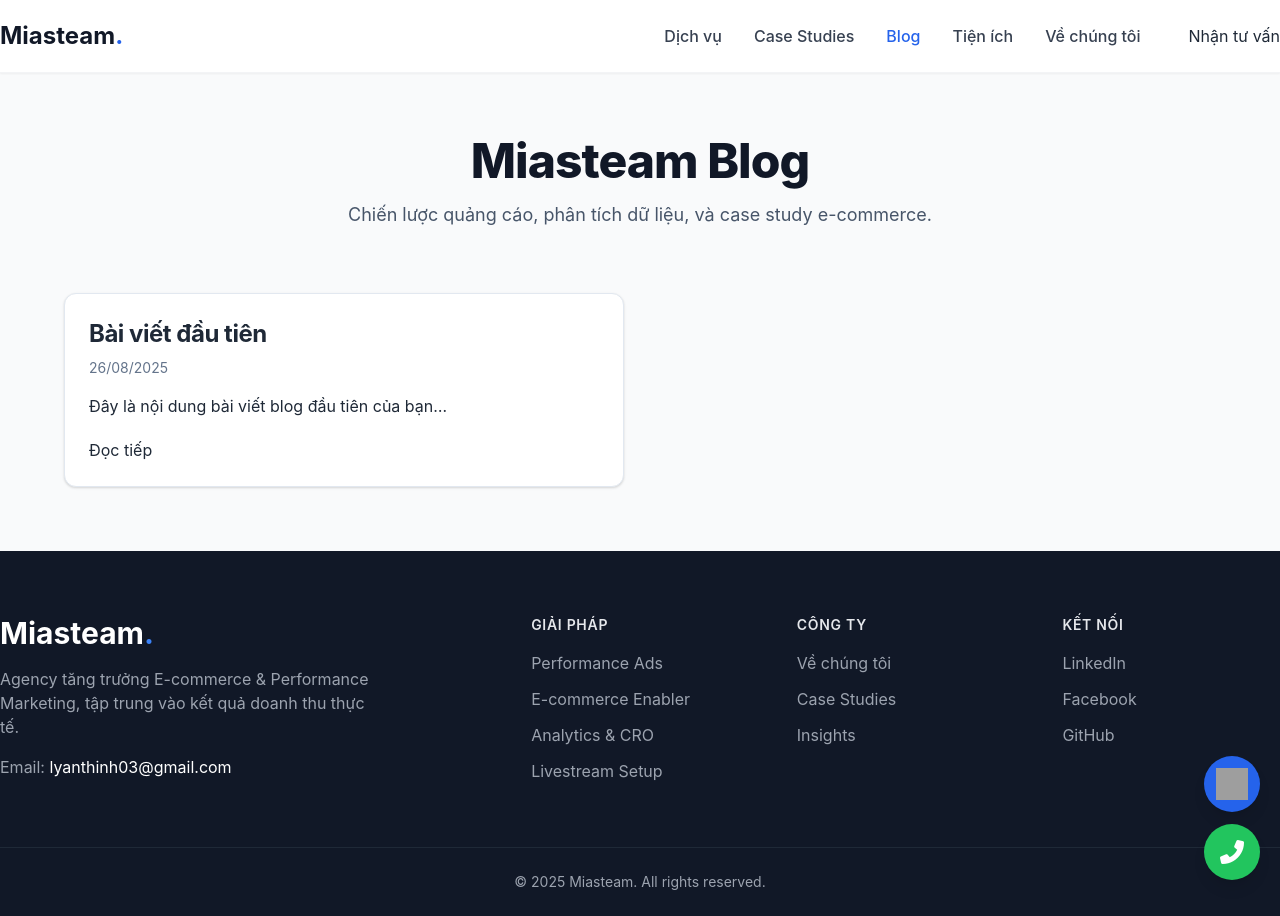
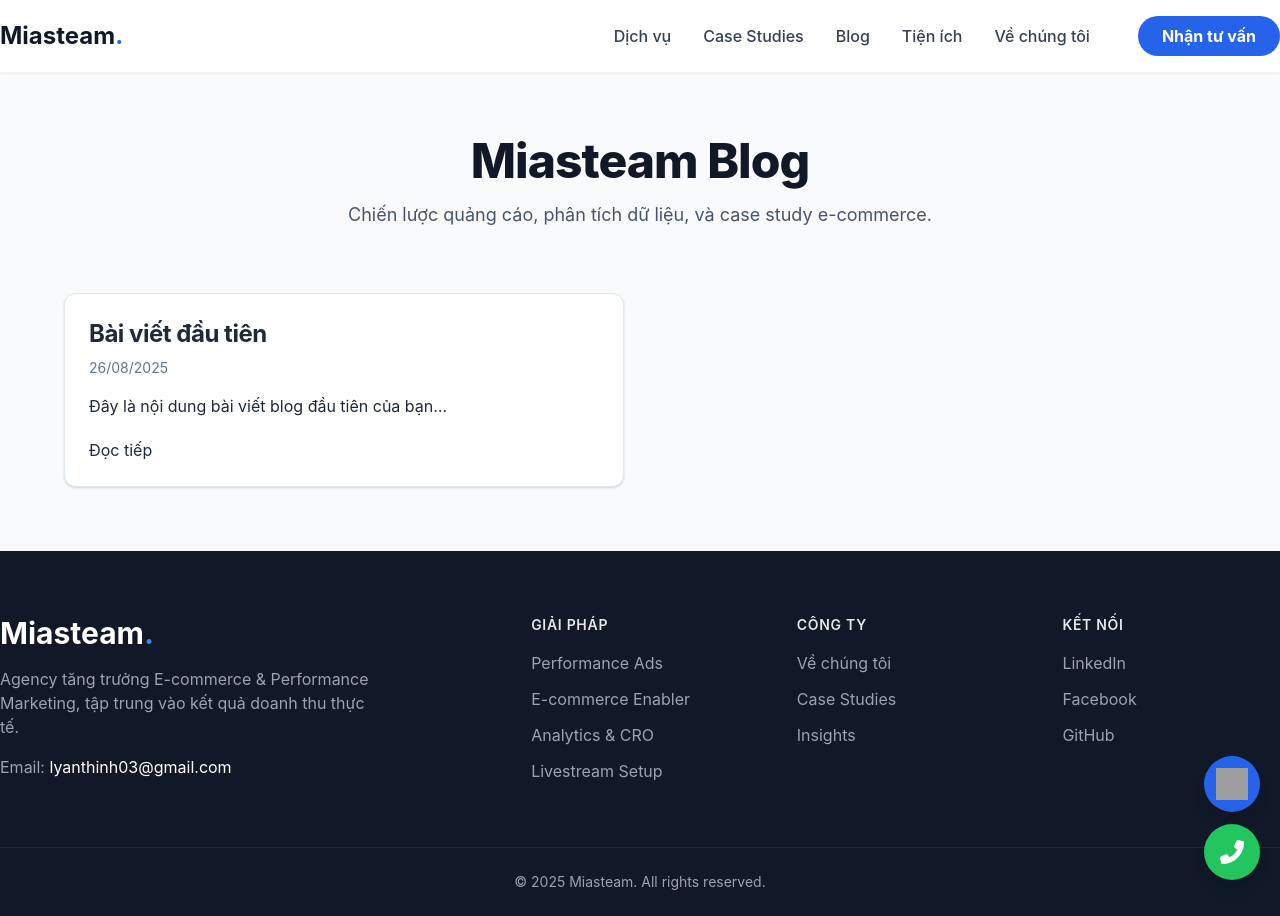
Before and after one commit to pixelaquarius/Website-MIAS, a Jekyll site: the page built from blog/index.html, in a window 1280 px wide. Built offline with Jekyll 4.4.1, drawn with Linux system fonts in a browser that asks for light colours; nearby versions of some CDN libraries; grey boxes are pictures that could not be loaded.

Commit message:
Update header.html

```diff
--- a/_includes/header.html
+++ b/_includes/header.html
@@ -1,55 +1,44 @@
 <header x-data="{ open: false }" class="sticky top-0 z-50 bg-white/95 backdrop-blur-sm shadow-sm border-b border-gray-100">
-  <div class="container mx-auto flex items-center justify-between py-5">
+  <div class="container mx-auto flex items-center justify-between py-4 px-4 md:px-0">
 
-    <a href="/" class="text-2xl font-bold text-gray-900" id="nav-link-logo">
-      Miasteam<span class="text-blue-600">.</span> </a>
+    <a href="{{ site.baseurl }}/" class="text-2xl font-bold text-gray-900">
+      Miasteam<span class="text-blue-600">.</span>
+    </a>
 
     <nav class="hidden md:flex items-center gap-8">
-      <a href="/agency/" id="nav-link-agency" class="font-medium {% if page.url contains '/agency/' %}text-blue-600{% else %}text-gray-700 hover:text-blue-600{% endif %} transition-colors">
-        Dịch vụ
-      </a>
-      <a href="/case-studies/" id="nav-link-case-studies" class="font-medium {% if page.url contains '/case-studies/' %}text-blue-600{% else %}text-gray-700 hover:text-blue-600{% endif %} transition-colors">
-        Case Studies
-      </a>
-      <a href="/blog/" id="nav-link-blog" class="font-medium {% if page.url contains '/blog/' %}text-blue-600{% else %}text-gray-700 hover:text-blue-600{% endif %} transition-colors">
-        Blog
-      </a>
-      <a href="/utilities/" id="nav-link-utilities" class="font-medium {% if page.url contains '/utilities/' %}text-blue-600{% else %}text-gray-700 hover:text-blue-600{% endif %} transition-colors">
-        Tiện ích
-      </a>
-      <a href="/about/" id="nav-link-about" class="font-medium {% if page.url == '/about/' %}text-blue-600{% else %}text-gray-700 hover:text-blue-600{% endif %} transition-colors">
-        Về chúng tôi
-      </a>
-
-      <a href="/agency/#contact-form" class="btn-primary ml-4" id="nav-btn-contact">
+      <a href="{{ site.baseurl }}/agency/" class="font-medium text-gray-700 hover:text-blue-600 transition-colors">Dịch vụ</a>
+      <a href="{{ site.baseurl }}/case-studies/" class="font-medium text-gray-700 hover:text-blue-600 transition-colors">Case Studies</a>
+      <a href="{{ site.baseurl }}/blog/" class="font-medium text-gray-700 hover:text-blue-600 transition-colors">Blog</a>
+      <a href="{{ site.baseurl }}/utilities/" class="font-medium text-gray-700 hover:text-blue-600 transition-colors">Tiện ích</a>
+      <a href="{{ site.baseurl }}/about/" class="font-medium text-gray-700 hover:text-blue-600 transition-colors">Về chúng tôi</a>
+      <a href="{{ site.baseurl }}/agency/#contact-form" class="btn-primary ml-4 px-6 py-2 bg-blue-600 text-white rounded-full font-bold hover:bg-blue-700 transition-all">
         Nhận tư vấn
       </a>
     </nav>
 
     <div class="md:hidden">
-      <button @click="open = !open" class="text-gray-700 hover:text-blue-600" id="nav-btn-mobile-toggle">
+      <button @click="open = !open" class="text-gray-700 hover:text-blue-600 p-2">
         <svg x-show="!open" class="w-6 h-6" fill="none" stroke="currentColor" viewBox="0 0 24 24"><path stroke-linecap="round" stroke-linejoin="round" stroke-width="2" d="M4 6h16M4 12h16m-7 6h7"></path></svg>
-        <svg x-show="open" class="w-6 h-6" fill="none" stroke="currentColor" viewBox="0 0 24 24"><path stroke-linecap="round" stroke-linejoin="round" stroke-width="2" d="M6 18L18 6M6 6l12 12"></path></svg>
+        <svg x-show="open" x-cloak class="w-6 h-6" fill="none" stroke="currentColor" viewBox="0 0 24 24"><path stroke-linecap="round" stroke-linejoin="round" stroke-width="2" d="M6 18L18 6M6 6l12 12"></path></svg>
       </button>
     </div>
   </div>
 
-  <div x-show="open" @click.away="open = false"
-       class="md:hidden absolute top-full left-0 w-full bg-white shadow-lg border-t border-gray-100"
+  <div x-show="open" x-cloak @click.away="open = false"
+       class="md:hidden absolute top-full left-0 w-full bg-white shadow-xl border-t border-gray-100"
        x-transition:enter="transition ease-out duration-200"
-       x-transition:enter-start="opacity-0 transform -translate-y-2"
-       x-transition:enter-end="opacity-100 transform translate-y-0"
+       x-transition:enter-start="opacity-0 -translate-y-2"
+       x-transition:enter-end="opacity-100 translate-y-0"
        x-transition:leave="transition ease-in duration-150"
-       x-transition:leave-start="opacity-100 transform translate-y-0"
-       x-transition:leave-end="opacity-0 transform -translate-y-2">
-
+       x-transition:leave-start="opacity-100 translate-y-0"
+       x-transition:leave-end="opacity-0 -translate-y-2">
     <nav class="flex flex-col p-5 space-y-4">
-      <a href="/agency/" id="nav-mobile-agency" class="block font-medium text-gray-700 hover:text-blue-600">Dịch vụ</a>
-      <a href="/case-studies/" id="nav-mobile-case-studies" class="block font-medium text-gray-700 hover:text-blue-600">Case Studies</a>
-      <a href="/blog/" id="nav-mobile-blog" class="block font-medium text-gray-700 hover:text-blue-600">Blog</a>
-      <a href="/utilities/" id="nav-mobile-utilities" class="block font-medium text-gray-700 hover:text-blue-600">Tiện ích</a>
-      <a href="/about/" id="nav-mobile-about" class="block font-medium text-gray-700 hover:text-blue-600">Về chúng tôi</a>
-      <a href="/agency/#contact-form" class="btn-primary w-full text-center" id="nav-mobile-contact">
+      <a href="{{ site.baseurl }}/agency/" class="block font-medium text-gray-700 hover:text-blue-600">Dịch vụ</a>
+      <a href="{{ site.baseurl }}/case-studies/" class="block font-medium text-gray-700 hover:text-blue-600">Case Studies</a>
+      <a href="{{ site.baseurl }}/blog/" class="block font-medium text-gray-700 hover:text-blue-600">Blog</a>
+      <a href="{{ site.baseurl }}/utilities/" class="block font-medium text-gray-700 hover:text-blue-600">Tiện ích</a>
+      <a href="{{ site.baseurl }}/about/" class="block font-medium text-gray-700 hover:text-blue-600">Về chúng tôi</a>
+      <a href="{{ site.baseurl }}/agency/#contact-form" class="block w-full text-center py-3 bg-blue-600 text-white rounded-lg font-bold">
         Nhận tư vấn
       </a>
     </nav>
```
